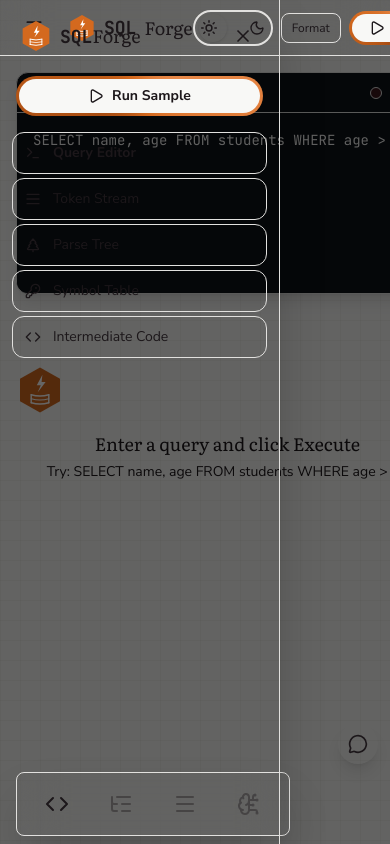
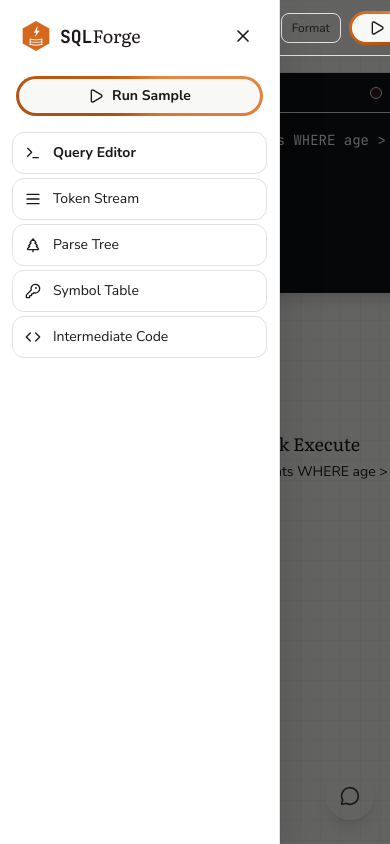
Before and after one commit to aryanquraishi/SQL-Forge, a React (Vite) app in the folder frontend/: page / in a window 390 px wide. Both pictures are taken after a click on the button 34 px from the left and 27 px from the top of the page. Built offline with nearby package versions, Linux system fonts and the light colour scheme.

Commit message:
fix: comprehensive mobile UI overhaul - solid backgrounds, remove bottom nav, fix table overflow, fix AI chat

```diff
--- a/frontend/src/App.tsx
+++ b/frontend/src/App.tsx
@@ -139,7 +139,7 @@ export default function App() {
               animate={{ x: 0 }}
               exit={{ x: '-100%' }}
               transition={{ type: 'spring', damping: 25, stiffness: 200 }}
-              className="fixed top-0 left-0 h-screen w-[280px] bg-card border-r border-border flex flex-col py-5 shadow-2xl z-50 md:hidden"
+              className="fixed top-0 left-0 h-screen w-[280px] bg-white dark:bg-[#0a0a0a] border-r border-border flex flex-col py-5 shadow-2xl z-50 md:hidden"
             >
               <div className="px-5 mb-6 flex items-center justify-between">
                 <div className="flex items-center gap-2">
@@ -216,7 +216,7 @@ export default function App() {
         </header>
 
         {/* Canvas */}
-        <main className="flex-1 p-4 md:p-6 flex flex-col gap-6 overflow-y-auto pb-24 md:pb-6">
+        <main className="flex-1 p-4 md:p-6 flex flex-col gap-6 overflow-y-auto pb-6">
           {/* Editor — only when Query Editor is selected */}
           {activeNav === 'editor' && (
             <div id="editor-section" className="bg-[#0D1117] rounded-xl border border-border shadow-lg overflow-hidden flex flex-col">
@@ -314,9 +314,9 @@ export default function App() {
               <div id="intermediate" className="space-y-2">
                 {result.grammar_trace?.length > 0 && (
                   <Details title="CFG Rules Trace" icon={Gauge} sectionKey="cfg" openSection={openSection} setOpenSection={setOpenSection}>
-                    <div className="grid grid-cols-1 md:grid-cols-2 gap-3">
+                    <div className="grid grid-cols-1 md:grid-cols-2 gap-3 overflow-hidden">
                       <div className="bg-muted/50 rounded p-2 overflow-auto max-h-[250px]">
-                        <table className="w-full font-mono text-xs border-collapse border border-border/40">
+                        <table className="w-full font-mono text-[10px] sm:text-xs border-collapse border border-border/40 table-fixed">
                           <thead className="bg-muted/30"><tr><th className="text-left px-2 py-1.5 text-muted-foreground border border-border/40">Non-Terminal</th><th className="text-left px-2 py-1.5 text-muted-foreground border border-border/40">Production</th></tr></thead>
                           <tbody>{result.grammar_rules?.map((r: string, i: number) => {
                             const parts = r.split('→')
@@ -353,8 +353,8 @@ export default function App() {
                 )}
                 {result.parsing_table?.length > 0 && (
                   <Details title="LALR Parsing Table" icon={Grid3X3} sectionKey="lalr" openSection={openSection} setOpenSection={setOpenSection}>
-                    <div className="overflow-x-auto">
-                      <table className="w-full font-mono text-xs border-collapse border border-border/40 min-w-[500px]">
+                    <div className="overflow-x-auto -mx-3 px-3">
+                      <table className="w-full font-mono text-[10px] sm:text-xs border-collapse border border-border/40 min-w-[400px]">
                         <thead className="bg-muted/30"><tr>{Object.keys(result.parsing_table[0]).map(k => <th key={k} className="text-left px-3 py-2 text-muted-foreground border border-border/40 font-bold uppercase text-[10px] tracking-wider">{k}</th>)}</tr></thead>
                         <tbody>{result.parsing_table.map((row: any, i: number) => <tr key={i} className="hover:bg-muted/10">{Object.entries(row).map(([k, v], j) => {
                           const val = String(v || '')
@@ -418,17 +418,17 @@ export default function App() {
       {/* AI Chat — Floating Icon + Panel */}
       {!aiOpen && (
         <button onClick={() => setAiOpen(true)}
-          className="fixed bottom-20 md:bottom-6 right-3 md:right-6 z-50 w-10 h-10 md:w-14 md:h-14 bg-primary text-primary-foreground rounded-full shadow-lg flex items-center justify-center hover:scale-105 active:scale-95 transition-transform">
+          className="fixed bottom-6 right-4 md:right-6 z-50 w-12 h-12 md:w-14 md:h-14 bg-primary text-primary-foreground rounded-full shadow-lg flex items-center justify-center hover:scale-105 active:scale-95 transition-transform">
           <MessageCircle className="w-5 h-5 md:w-6 md:h-6" />
         </button>
       )}
       {aiOpen && (
-        <div className="fixed inset-4 md:inset-auto md:bottom-6 md:right-6 z-50 md:w-[340px] md:h-[480px] bg-card rounded-2xl border border-border shadow-2xl flex flex-col overflow-hidden">
+        <div className="fixed inset-0 md:inset-auto md:bottom-6 md:right-6 z-50 md:w-[340px] md:h-[480px] bg-white dark:bg-[#0a0a0a] md:bg-card md:dark:bg-card md:rounded-2xl border-0 md:border border-border shadow-2xl flex flex-col overflow-hidden">
           {/* Fun Confetti Background */}
           <div className="absolute inset-0 pointer-events-none opacity-50"><ConfettiBackground /></div>
 
           <div className="absolute top-0 left-0 right-0 h-1 bg-gradient-to-r from-transparent via-primary/50 to-transparent z-10" />
-          <div className="relative z-10 p-3 border-b border-border flex items-center justify-between bg-card/90 backdrop-blur-sm">
+          <div className="relative z-10 p-3 border-b border-border flex items-center justify-between bg-white dark:bg-[#0a0a0a] md:bg-card/90 md:backdrop-blur-sm">
             <div className="flex items-center gap-2">
               <div className="w-8 h-8 rounded-lg bg-primary/20 border border-primary/30 flex items-center justify-center">
                 <Sparkles className="w-4 h-4 text-primary" />
@@ -444,7 +444,7 @@ export default function App() {
               <X className="w-4 h-4" />
             </button>
           </div>
-          <div ref={chatRef} className="relative z-10 flex-1 p-3 overflow-y-auto space-y-3 flex flex-col bg-card/40 backdrop-blur-sm">
+          <div ref={chatRef} className="relative z-10 flex-1 p-3 overflow-y-auto space-y-3 flex flex-col bg-gray-50 dark:bg-[#111111] md:bg-card/40 md:backdrop-blur-sm">
             {chatMessages.map((msg, i) => (
               <div key={i} className={`flex gap-2 ${msg.role === 'user' ? 'flex-row-reverse' : ''}`}>
                 {msg.role === 'assistant' && (
@@ -498,7 +498,7 @@ export default function App() {
               </div>
             )}
           </div>
-          <div className="relative z-10 p-3 bg-card/90 backdrop-blur-sm border-t border-border">
+          <div className="relative z-10 p-3 bg-white dark:bg-[#0a0a0a] md:bg-card/90 md:backdrop-blur-sm border-t border-border">
             <PromptInput
               placeholder="Ask about compiler design..."
               onSubmit={(value) => {
@@ -520,18 +520,7 @@ export default function App() {
         </div>
       )}
 
-      {/* Mobile Bottom Nav — LimelightNav */}
-      <div className="md:hidden fixed bottom-0 left-0 right-0 z-40 px-4 pb-2 pt-1 bg-gradient-to-t from-background via-background/95 to-transparent">
-        <LimelightNav
-          className="bg-card/95 dark:bg-card/90 backdrop-blur-xl border border-border shadow-2xl rounded-2xl"
-          items={[
-            { id: 'editor', icon: <Code />, label: 'Editor', onClick: () => { setActiveNav('editor'); window.scrollTo({ top: 0, behavior: 'smooth' }) } },
-            { id: 'pipeline', icon: <ListTree />, label: 'Results', onClick: () => { if (result) setActiveNav('tokens') } },
-            { id: 'menu', icon: <Menu />, label: 'Menu', onClick: () => setSideOpen(true) },
-            { id: 'ai', icon: <BrainCircuit />, label: 'AI', onClick: () => setAiOpen(true) },
-          ]}
-        />
-      </div>
+      {/* Mobile Bottom Nav removed — hamburger menu + floating AI chat button handle everything */}
     </div>
   )
 }
```
